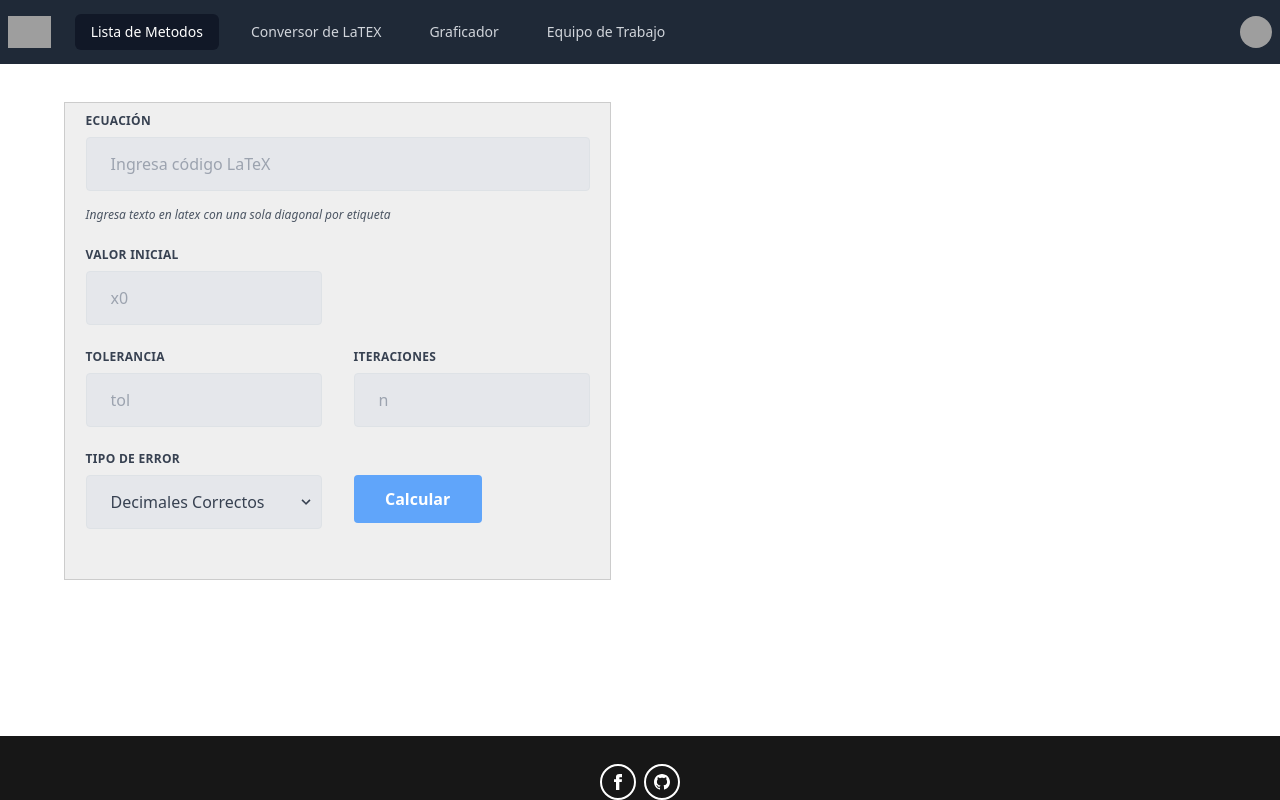
After one commit to andrescaro16/Numerical-Analysis, a Django app: page /newtonRapshon/ in a window 1280 px wide. The commit adds this page. Run offline with Django 4.2, Linux system fonts and the light colour scheme; some libraries are stand-ins or nearby versions; grey boxes are pictures that could not be loaded.

Commit message:
Busqueda incremental y newton rapshon funcionando correctamente

```diff
--- a/Methods/Templates/Methods_Templates/Home.html
+++ b/Methods/Templates/Methods_Templates/Home.html
@@ -31,6 +31,12 @@
     </form>
       <button class="boton-comun" style="margin: 15px;">Metodo</button>
       <button class="boton-comun" style="margin: 15px;">Metodo</button>
+      <form method="GET" action="{% url 'incremental_search' %}">
+        <button class="boton-comun" style="margin: 15px;">Busqueda incremental</button>
+      </form>
+      <form method="GET" action="{% url 'newton_rapshon' %}">
+        <button class="boton-comun" style="margin: 15px;">Newton rapshon</button>
+      </form>
     </div>
 </div>
 
--- /dev/null
+++ b/Methods/Templates/Methods_Templates/newtonRapshon.html
@@ -0,0 +1,132 @@
+{% extends 'Layouts/layout_nav_bar.html' %}
+
+{% block title %}Newton Rapshon{% endblock %}
+
+{% block content %}
+
+<style>
+        table {
+            border-collapse: collapse;
+            width: 100%;
+        }
+        th, td {
+            border: 1px solid #ddd;
+            padding: 8px;
+            text-align: left;
+        }
+        th {
+            background-color: #f2f2f2;
+        }
+        tr:nth-child(even) {
+            background-color: #f2f2f2;
+        }
+</style>
+
+<script src="https://polyfill.io/v3/polyfill.min.js?features=es6"></script>
+<script id="MathJax-script" async src="https://cdn.jsdelivr.net/npm/mathjax@3/es5/tex-mml-chtml.js"></script>
+
+<div class="grid-container">
+    <div class="grid-item">
+      <div class="flex justify-center items-center">
+        <form class="w-full max-w-lg" method="POST">
+          {% csrf_token %}
+          <div id="latex-preview"></div>
+
+          <div class="flex flex-wrap -mx-3 mb-6">
+            <div class="w-full px-3">
+              <label class="block uppercase tracking-wide text-gray-700 text-xs font-bold mb-2" for="grid-password">
+                Ecuación
+              </label>
+              <input name="latexinput" class="appearance-none block w-full bg-gray-200 text-gray-700 border border-gray-200 rounded py-3 px-4 mb-3 leading-tight focus:outline-none focus:bg-white focus:border-gray-500" id="latex-input" type="text" placeholder="Ingresa código LaTeX" required>
+              <p class="text-gray-600 text-xs italic">Ingresa texto en latex con una sola diagonal por etiqueta</p>
+            </div>
+          </div>
+
+            <div class="flex flex-wrap -mx-3 mb-6">
+            <div class="w-full md:w-1/2 px-3">
+              <label class="block uppercase tracking-wide text-gray-700 text-xs font-bold mb-2" for="grid-last-name">
+                Valor inicial
+              </label>
+              <input name="ai" class="appearance-none block w-full bg-gray-200 text-gray-700 border border-gray-200 rounded py-3 px-4 leading-tight focus:outline-none focus:bg-white focus:border-gray-500" id="ai" type="number" step="0.01" placeholder="x0" required>
+            </div>
+          </div>
+
+
+          <div class="flex flex-wrap -mx-3 mb-6">
+            <div class="w-full md:w-1/2 px-3">
+              <label class="block uppercase tracking-wide text-gray-700 text-xs font-bold mb-2" for="grid-last-name">
+                Tolerancia
+              </label>
+              <input name="toleranciam" class="appearance-none block w-full bg-gray-200 text-gray-700 border border-gray-200 rounded py-3 px-4 leading-tight focus:outline-none focus:bg-white focus:border-gray-500" id="toleranciam" type="text" step="0.01" placeholder="tol" required>
+            </div>
+            <div class="w-full md:w-1/2 px-3">
+              <label class="block uppercase tracking-wide text-gray-700 text-xs font-bold mb-2" for="grid-last-name">
+                Iteraciones
+              </label>
+              <input name="iteracionm" class="appearance-none block w-full bg-gray-200 text-gray-700 border border-gray-200 rounded py-3 px-4 leading-tight focus:outline-none focus:bg-white focus:border-gray-500" id="iteracionm" type="number" placeholder="n" required>
+            </div>
+          </div>
+
+          <div class="flex flex-wrap -mx-3 mb-6">
+            <div class="w-full md:w-1/2 px-3 mb-6 md:mb-0">
+              <label class="block uppercase tracking-wide text-gray-700 text-xs font-bold mb-2" for="grid-error">
+                Tipo de Error
+              </label>
+              <div class="relative">
+                <select class="block appearance-none w-full bg-gray-200 border border-gray-200 text-gray-700 py-3 px-4 pr-8 rounded leading-tight focus:outline-none focus:bg-white focus:border-gray-500" id="tipoe" name="tipoe" required>
+                  <option>Decimales Correctos</option>
+                  <option>Cifras Significativas</option>
+                </select>
+                <div class="pointer-events-none absolute inset-y-0 right-0 flex items-center px-2 text-gray-700">
+                  <svg class="fill-current h-4 w-4" xmlns="http://www.w3.org/2000/svg" viewBox="0 0 20 20"><path d="M9.293 12.95l.707.707L15.657 8l-1.414-1.414L10 10.828 5.757 6.586 4.343 8z"/></svg>
+                </div>
+              </div>
+            </div>
+            <div class="w-full md:w-1/2 px-3 mt-4">
+                <button class="bg-blue-400 hover:bg-blue-700 text-white font-bold py-1 px-4 w-32 h-12 rounded focus:outline-none focus:shadow-outline" type="submit">
+                    Calcular
+                </button>
+            </div>
+          </div>
+        </form>
+
+    </div>
+    </div>
+    <div class="grid-item">
+      {% if mensaje_m %}
+      <div class="bg-blue-100 border-t border-b border-blue-500 text-blue-700 px-4 py-3" role="alert">
+        <p class="text-sm">{{ mensaje_m }}.</p>
+      </div>
+      {% endif %}
+
+      <div class="my-div">
+        <table class="styled-table">
+            {{ html | safe }}
+        </table>
+      </div>
+    </div>
+      </div>
+    </div>
+
+<script>
+          const latexInput = document.getElementById("latex-input");
+          const latexPreview = document.getElementById("latex-preview");
+
+          // Escucha los eventos de entrada de texto en el campo de entrada.
+          latexInput.addEventListener("input", function() {
+              // Obtiene el valor del campo de entrada.
+              const latexCode = latexInput.value;
+
+              // Actualiza el contenido del elemento de vista previa con LaTeX.
+              latexPreview.innerHTML = `$$${latexCode}$$`;
+
+              // Utiliza MathJax para procesar la vista previa LaTeX.
+              MathJax.typesetPromise().then(() => {
+                  MathJax.Hub.Queue(["Typeset", MathJax.Hub, latexPreview]);
+              });
+          });
+      </script>
+    <!-- Agrega más elementos aquí -->
+</div>
+
+{% endblock %}
--- a/Methods/urls.py
+++ b/Methods/urls.py
@@ -7,5 +7,10 @@ urlpatterns = [
     #Url para la vista de regla falsa
     path('regla_falsa/', false_rule, name='Regla Falsa'),
     #Url para el metodo grafico
-    path('gragp/', graph, name='Grafica')
+    path('gragp/', graph, name='Grafica'),
+
+    #Url para metodo de busqueda incremental
+    path('incrementalSearch/', incremental_search, name='incremental_search'),
+    #Url para metodo de busqueda incremental
+    path('newtonRapshon/', newton_rapshon, name='newton_rapshon')
 ]
--- a/Methods/views.py
+++ b/Methods/views.py
@@ -1,5 +1,5 @@
 from django.shortcuts import render, redirect
-from .PCM import Regla_Falsa
+from .PCM import Regla_Falsa, Busqueda_incremental, Newton_rapshon
 
 
 # Create your views here.
@@ -31,6 +31,51 @@ def false_rule(request):
         return render(request, 'Methods_Templates/FalseRule.html',
                       {'page': 'Layouts/layout_nav_bar.html', 'titulo': 'False Rule Method', 'alerta': 'Melo'})
 
+def incremental_search(request):
+    if request.method == 'GET':
+        return render(request, 'Methods_Templates/incrementalSearch.html',
+                      {'page': 'Layouts/layout_nav_bar.html', 'titulo': 'Incremental Search Method', 'alerta': 'Melo'})
+    if request.method == 'POST' and 'latexinput' in request.POST:
+        try:
+            expresion = request.POST['latexinput']
+            tol = float(request.POST['toleranciam'])
+            a = float(request.POST['ai'])
+            b = float(request.POST['bi'])
+            k = int(request.POST['iteracionm'])
+            #et = request.POST['tipoe']
+
+            tupla = Busqueda_incremental.busqueda_incremental(expresion, a, b, tol, k)
+            return render(request, 'Methods_Templates/incrementalSearch.html',
+                          {'page': 'Layouts/layout_nav_bar.html', 'expresion': 'Incremental Search Method', 'html': tupla[0], 'mensaje_m': tupla[1]})
+        except ValueError as e:
+            return render(request, 'Methods_Templates/incrementalSearch.html',
+                          {'page': 'Layouts/layout_nav_bar.html', 'mensaje': e, 'alerta': 'Fallo'})
+    else:
+        return render(request, 'Methods_Templates/incrementalSearch.html',
+                      {'page': 'Layouts/layout_nav_bar.html', 'titulo': 'Incremental Search Method', 'alerta': 'Melo'})
+
+def newton_rapshon(request):
+    if request.method == 'GET':
+        return render(request, 'Methods_Templates/newtonRapshon.html',
+                      {'page': 'Layouts/layout_nav_bar.html', 'titulo': 'Incremental Search Method', 'alerta': 'Melo'})
+    if request.method == 'POST' and 'latexinput' in request.POST:
+        try:
+            expresion = request.POST['latexinput']
+            tol = float(request.POST['toleranciam'])
+            a = float(request.POST['ai'])
+            k = int(request.POST['iteracionm'])
+            et = request.POST['tipoe']
+
+            tupla = Newton_rapshon.newton_rapshon(expresion, a, tol, k, et)
+            return render(request, 'Methods_Templates/newtonRapshon.html',
+                          {'page': 'Layouts/layout_nav_bar.html', 'expresion': 'newton Rapshon Method', 'html': tupla[0], 'mensaje_m': tupla[1]})
+        except ValueError as e:
+            return render(request, 'Methods_Templates/newtonRapshon.html',
+                          {'page': 'Layouts/layout_nav_bar.html', 'mensaje': e, 'alerta': 'Fallo'})
+    else:
+        return render(request, 'Methods_Templates/newtonRapshon.html',
+                      {'page': 'Layouts/layout_nav_bar.html', 'titulo': 'newton Rapshon Method', 'alerta': 'Melo'})
+
 def home_view(request):
     if request.method == 'GET':
         return render(request,'Methods_Templates/Home.html',
```
Also changed, not shown: Methods/PCM/Busqueda_incremental.py (added, +46 -0 lines), Methods/PCM/Newton_rapshon.py (added, +57 -0 lines), Methods/Templates/Methods_Templates/incrementalSearch.html (added, +139 -0 lines).
